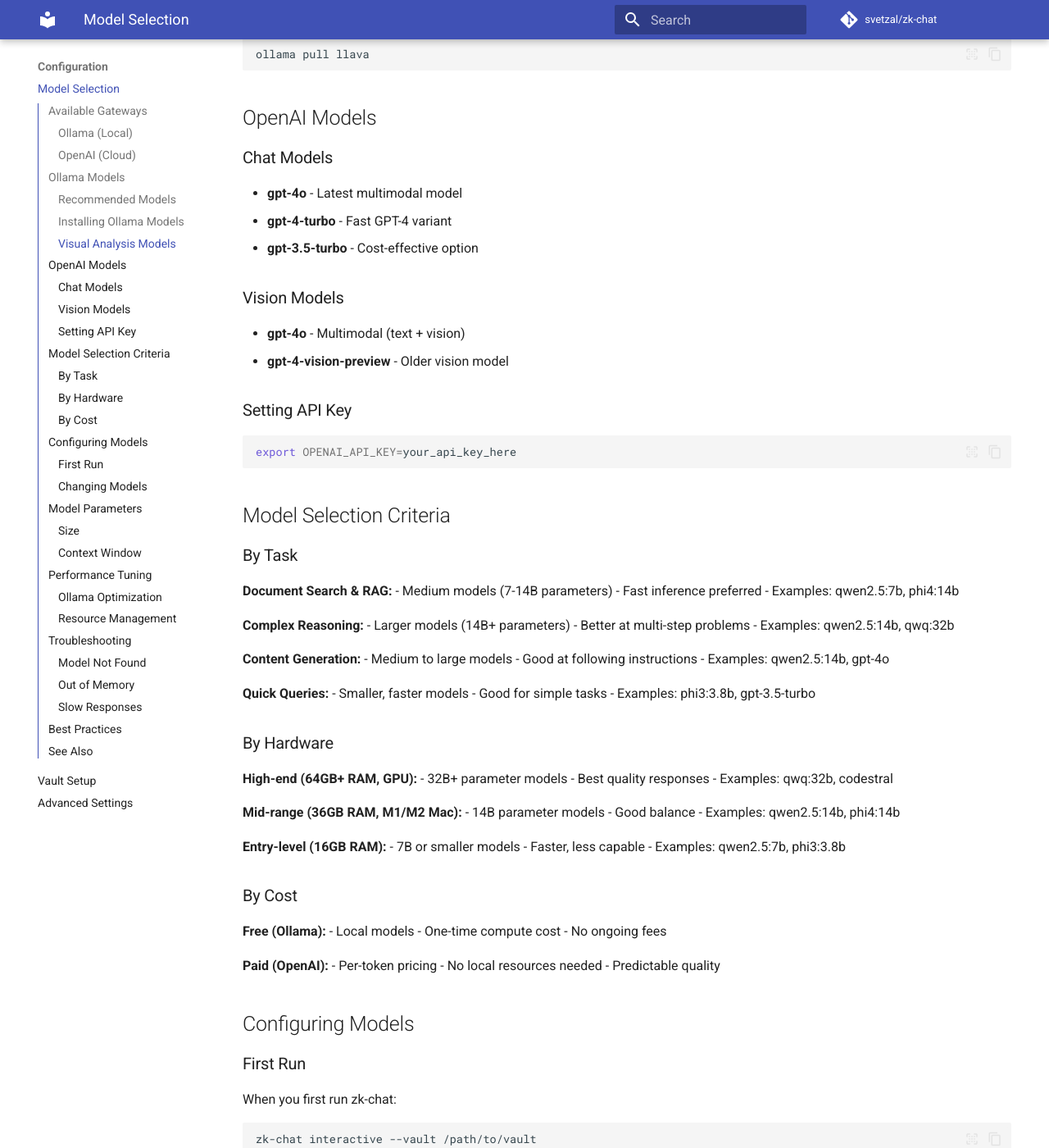
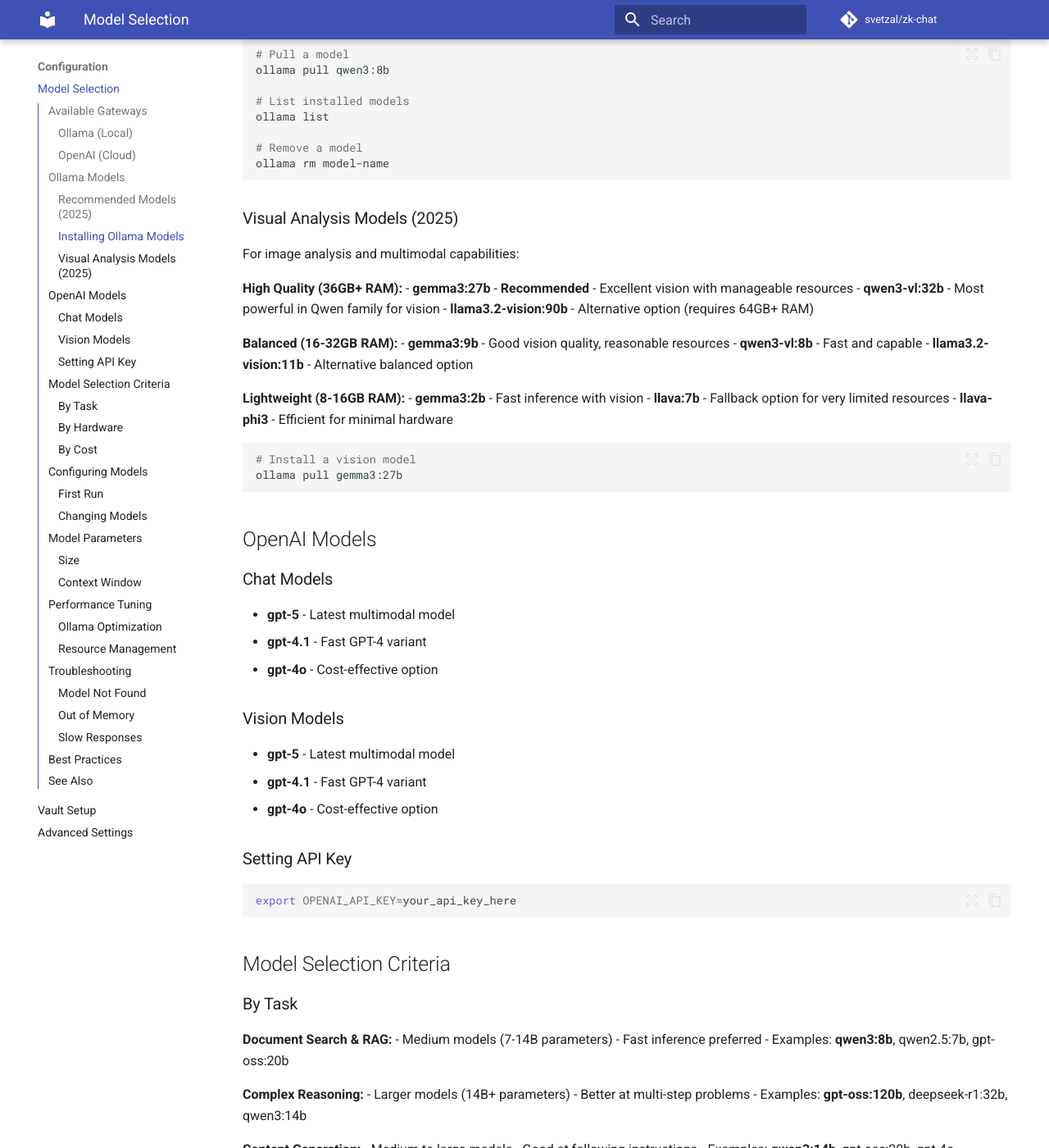
Before and after one commit to svetzal/zk-chat, an MkDocs documentation site: the page built from docs/configuration/models.md, in a window 1280 px wide and 1400 px high, scrolled down 1541 px. Shown: the whole window at 82% size. Built offline with MkDocs 1.6.1 and Material for MkDocs 9.7.7, drawn with Linux system fonts in a browser that asks for light colours; comment, search, counter and statistics services are not loaded; some of the changed text lies outside the part shown.

Commit message:
Update documentation and defaults for 2025 models across text and visual tasks.

````diff
--- a/docs/configuration/models.md
+++ b/docs/configuration/models.md
@@ -36,25 +36,40 @@
 
 ## Ollama Models
 
-### Recommended Models
+### Recommended Models (2025)
 
-For **36GB+ RAM:**
+For **64GB+ RAM (High-End Workstation):**
 
-- **qwen2.5:14b** - Best balance of speed and capability
-- **phi4:14b** - Fast and efficient
-- **qwq:32b** - More capable, requires more resources
+- **gpt-oss:120b** - Most capable, excellent for RAG and complex reasoning
+- **qwen3:32b** - Latest generation, versatile across tasks
+- **deepseek-r1:32b** - Advanced reasoning capabilities
 
-For **16-32GB RAM:**
+For **36-48GB RAM (M2/M3 Mac, High-End PC):**
 
-- **qwen2.5:7b** - Good general purpose
-- **phi3:3.8b** - Fast, less capable
-- **llama3.2:3b** - Lightweight option
+- **gpt-oss:20b** - Excellent balance of capability and performance
+- **gemma3:27b** - Most capable single-GPU model with vision support
+- **qwen3:14b** - Fast and capable, good for RAG tasks
+- **phi-4:14b** - Microsoft's latest, efficient alternative
+
+For **16-32GB RAM (Standard Mac/PC):**
+
+- **qwen3:8b** - **Recommended** - Fast, versatile, excellent for RAG
+- **qwen2.5:7b** - Proven alternative, very reliable
+- **phi-4:14b** - Efficient on limited resources (if it fits)
+- **mistral:7b** - Proven reliable performer
+
+For **8-16GB RAM (Entry Level):**
+
+- **qwen3:1.5b** - Lightweight but capable
+- **qwen2.5:3b** - Good balance for limited resources
+- **phi-4:3b** - Fast for simple tasks
+- **gemma3:2b** - Minimal resource usage
 
 ### Installing Ollama Models
 
 ```bash
 # Pull a model
-ollama pull qwen2.5:14b
+ollama pull qwen3:8b
 
 # List installed models
 ollama list
@@ -63,30 +78,43 @@
 ollama rm model-name
 ```
 
-### Visual Analysis Models
+### Visual Analysis Models (2025)
 
-For image analysis capabilities:
+For image analysis and multimodal capabilities:
 
-- **llava** - General purpose vision
-- **bakllava** - Alternative vision model
-- **llava-phi3** - Lightweight vision
+**High Quality (36GB+ RAM):**
+- **gemma3:27b** - **Recommended** - Excellent vision with manageable resources
+- **qwen3-vl:32b** - Most powerful in Qwen family for vision
+- **llama3.2-vision:90b** - Alternative option (requires 64GB+ RAM)
+
+**Balanced (16-32GB RAM):**
+- **gemma3:9b** - Good vision quality, reasonable resources
+- **qwen3-vl:8b** - Fast and capable
+- **llama3.2-vision:11b** - Alternative balanced option
+
+**Lightweight (8-16GB RAM):**
+- **gemma3:2b** - Fast inference with vision
+- **llava:7b** - Fallback option for very limited resources
+- **llava-phi3** - Efficient for minimal hardware
 
 ```bash
-ollama pull llava
+# Install a vision model
+ollama pull gemma3:27b
 ```
 
 ## OpenAI Models
 
 ### Chat Models
 
-- **gpt-4o** - Latest multimodal model
-- **gpt-4-turbo** - Fast GPT-4 variant
-- **gpt-3.5-turbo** - Cost-effective option
+- **gpt-5** - Latest multimodal model
+- **gpt-4.1** - Fast GPT-4 variant
+- **gpt-4o** - Cost-effective option
 
 ### Vision Models
 
-- **gpt-4o** - Multimodal (text + vision)
-- **gpt-4-vision-preview** - Older vision model
+- **gpt-5** - Latest multimodal model
+- **gpt-4.1** - Fast GPT-4 variant
+- **gpt-4o** - Cost-effective option
 
 ### Setting API Key
 
@@ -101,39 +129,49 @@
 **Document Search & RAG:**
 - Medium models (7-14B parameters)
 - Fast inference preferred
-- Examples: qwen2.5:7b, phi4:14b
+- Examples: **qwen3:8b**, qwen2.5:7b, gpt-oss:20b
 
 **Complex Reasoning:**
 - Larger models (14B+ parameters)
 - Better at multi-step problems
-- Examples: qwen2.5:14b, qwq:32b
+- Examples: **gpt-oss:120b**, deepseek-r1:32b, qwen3:14b
 
 **Content Generation:**
 - Medium to large models
 - Good at following instructions
-- Examples: qwen2.5:14b, gpt-4o
+- Examples: **qwen3:14b**, gpt-oss:20b, gpt-4o
+
+**Visual Analysis:**
+- Vision-capable models
+- Multimodal understanding
+- Examples: **gemma3:27b**, qwen3-vl:8b, gemma3:9b
 
 **Quick Queries:**
 - Smaller, faster models
 - Good for simple tasks
-- Examples: phi3:3.8b, gpt-3.5-turbo
+- Examples: **qwen3:1.5b**, qwen2.5:3b, gemma3:2b
 
 ### By Hardware
 
 **High-end (64GB+ RAM, GPU):**
 - 32B+ parameter models
 - Best quality responses
-- Examples: qwq:32b, codestral
+- Examples: **gpt-oss:120b**, qwen3:32b, deepseek-r1:32b
 
-**Mid-range (36GB RAM, M1/M2 Mac):**
-- 14B parameter models
-- Good balance
-- Examples: qwen2.5:14b, phi4:14b
+**Mid-range (36-48GB RAM, M2/M3 Mac):**
+- 14-27B parameter models
+- Excellent balance
+- Examples: **gpt-oss:20b**, gemma3:27b, qwen3:14b
 
-**Entry-level (16GB RAM):**
-- 7B or smaller models
-- Faster, less capable
-- Examples: qwen2.5:7b, phi3:3.8b
+**Entry-level (16-32GB RAM):**
+- 7-8B models
+- Good for most tasks
+- Examples: **qwen3:8b**, qwen2.5:7b, mistral:7b
+
+**Resource-constrained (8-16GB RAM):**
+- 3B or smaller models
+- Basic capabilities
+- Examples: **qwen3:1.5b**, qwen2.5:3b, gemma3:2b
 
 ### By Cost
 
@@ -167,7 +205,19 @@
 Specify model explicitly:
 
 ```bash
-zk-chat interactive --model qwen2.5:14b
+zk-chat interactive --model qwen3:8b
+```
+
+With visual model:
+
+```bash
+zk-chat interactive --model qwen3:14b --visual-model gemma3:27b
+```
+
+High-end setup:
+
+```bash
+zk-chat interactive --model gpt-oss:20b --visual-model gemma3:27b
 ```
 
 Or switch gateways:
@@ -204,7 +254,7 @@
 **For faster responses:**
 ```bash
 # Use smaller models
-ollama pull phi3:3.8b
+ollama pull qwen3:1.5b
 
 # Increase concurrency
 export OLLAMA_NUM_PARALLEL=4
@@ -212,11 +262,23 @@
 
 **For better quality:**
 ```bash
-# Use larger models
-ollama pull qwen2.5:14b
+# Best RAG performance
+ollama pull gpt-oss:20b
 
-# More context
-export OLLAMA_NUM_CTX=8192
+# Or balanced option
+ollama pull qwen3:14b
+
+# More context (for long documents)
+export OLLAMA_NUM_CTX=16384
+```
+
+**For vision tasks:**
+```bash
+# Best vision model
+ollama pull gemma3:27b
+
+# Or lighter option
+ollama pull gemma3:9b
 ```
 
 ### Resource Management
````
Also changed, not shown: docs/features/visual-analysis.md (+18 -6 lines), docs/installation.md (+20 -6 lines), integration_tests/README.md (+4 -4 lines), 2 other files.
